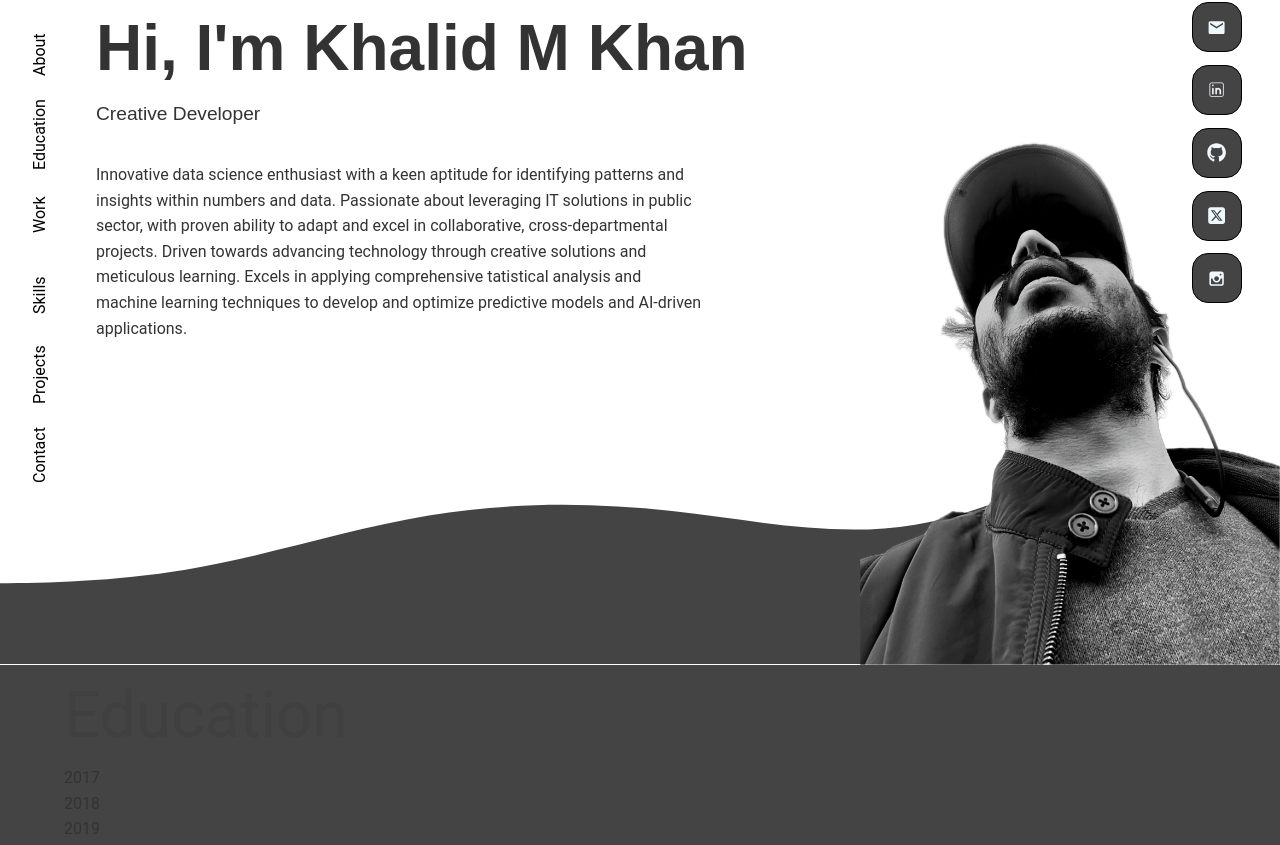
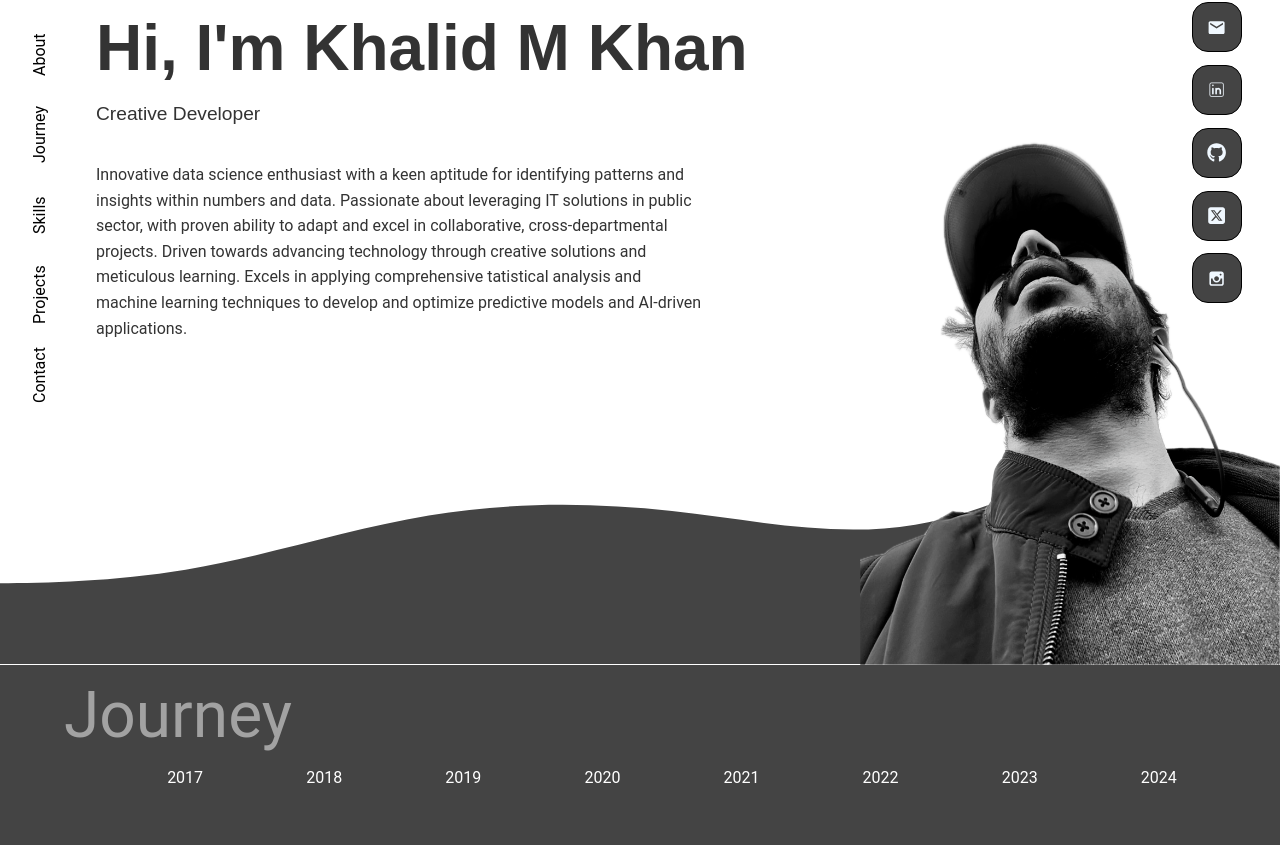
Before and after one commit to Kahl-d/portfolio_website, a React (Create React App) app in the folder client/: page / in a window 1280 px wide. Shown: the part 135-980 px from the top of the page. Built offline with nearby package versions, Linux system fonts and the light colour scheme; a web font is replaced by a local one.

Commit message:
fixed the colors and nav from ed to journey

```diff
--- a/client/src/App2.js
+++ b/client/src/App2.js
@@ -38,11 +38,11 @@ const App2 = () => {
                     <a href="#home" className="nav-link">About</a>
                 </div>
                 <div>
-                    <a href="#education" className="nav-link">Education</a>
+                    <a href="#journey" className="nav-link">Journey</a>
                 </div>
-                <div>
+                {/* <div>
                     <a href="#experience" className="nav-link">Work</a>
-                </div>
+                </div> */}
                 <div>
                     <a href="#skills" className="nav-link">Skills</a>
                 </div>
@@ -58,14 +58,14 @@ const App2 = () => {
                     <div className="sticky-tag">About</div>
                     <Home />
                 </div>
-                <div id="education" className="part">
-                    <div className="sticky-tag">Education</div>
+                <div id="journey" className="part">
+                    <div className="sticky-tag">Journey</div>
                     <Journey />
                 </div>
-                <div id="experience" className="part">
+                {/* <div id="experience" className="part">
                     <div className="sticky-tag">Work</div>
                     <p>Content for Work section...</p>
-                </div>
+                </div> */}
                 <div id="skills" className="part">
                     <div className="sticky-tag">Skills</div>
 
--- a/client/src/Components2/journey.css
+++ b/client/src/Components2/journey.css
@@ -3,4 +3,12 @@
     width: 100%;
     display: flex;
     flex-direction: column;
+    color: white;
 }
+
+#years{
+    width: 100%;
+    height: 10%;
+    display: flex;
+    justify-content: space-evenly;
+}
--- a/client/src/app2.css
+++ b/client/src/app2.css
@@ -107,6 +107,11 @@ body {
     cursor: pointer;
 }
 
-#education{
+#journey{
     background-color: #444444;
 }
+
+#journey .sticky-tag{
+    color: white;
+    opacity: 0.5;
+}
```
